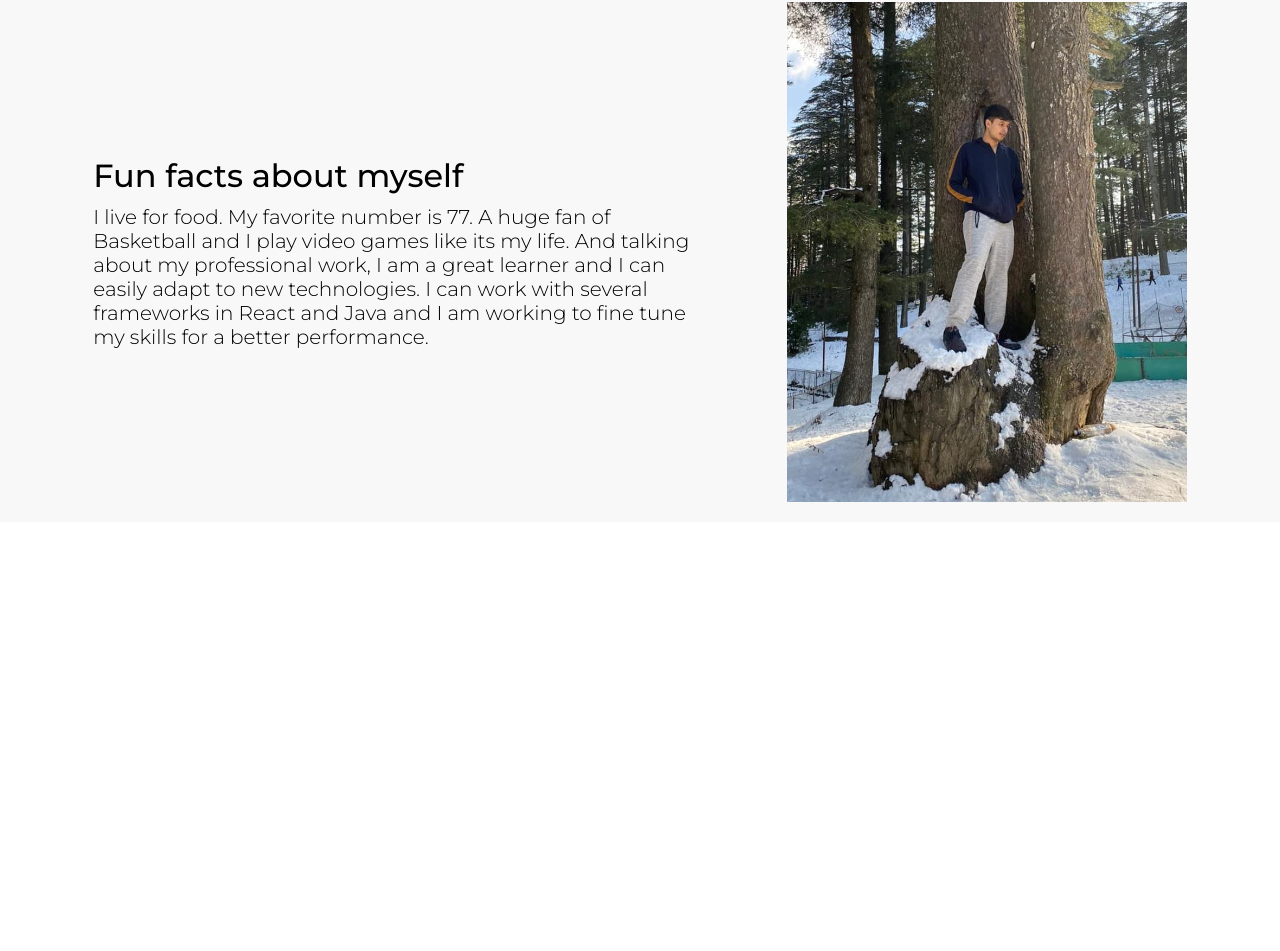
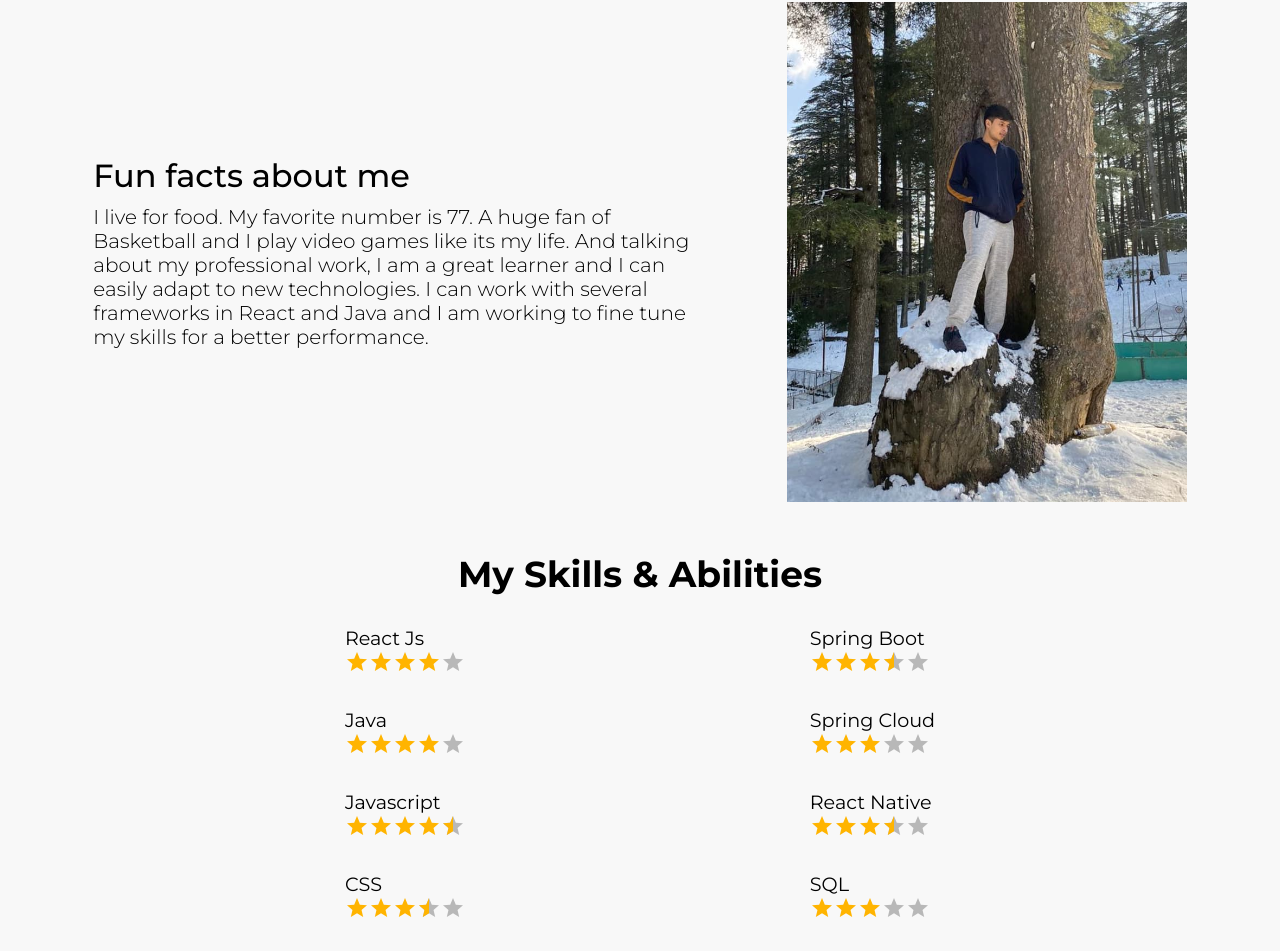
Before and after one commit to anirudhmahajan77/personal-portfolio-website, a React (Create React App) app: page / in a window 1280 px wide. Shown: the part 754-1705 px from the top of the page. Before the commit the page ends 1276 px from the top, so only its background shows below. Built offline with nearby package versions, Linux system fonts and the light colour scheme.

Commit message:
Added a skills section

```diff
--- a/package.json
+++ b/package.json
@@ -6,6 +6,7 @@
     "@babel/runtime": "7.0.0-beta.55",
     "@material-ui/core": "^4.11.4",
     "@material-ui/icons": "^4.11.2",
+    "@material-ui/lab": "^4.0.0-alpha.58",
     "@testing-library/jest-dom": "^5.11.4",
     "@testing-library/react": "^11.1.0",
     "@testing-library/user-event": "^12.1.10",
--- a/src/App.js
+++ b/src/App.js
@@ -2,6 +2,7 @@ import Header from './Components/Header';
 import "./Stylesheets/App.css";
 import Hero from './Components/Hero';
 import About from './Components/About';
+import Skills from './Components/Skills';
 
 function App() {
   return (
@@ -9,6 +10,7 @@ function App() {
       <Header />
       <Hero />
       <About />
+      <Skills />
     </div>
   );
 }
--- a/src/Components/About.js
+++ b/src/Components/About.js
@@ -8,7 +8,7 @@ class About extends React.Component {
             <div className="aboutHolder">
                 <div className="aboutData">
                     <div>
-                        <h2 className="aboutHeadline">Fun facts about myself</h2>
+                        <h2 className="aboutHeadline">Fun facts about me</h2>
                     </div>
                     <div>
                         <p className="aboutDescription">I live for food. My favorite number is 77. A huge fan of Basketball and I play video games like its my life.
--- /dev/null
+++ b/src/Components/Skills.js
@@ -0,0 +1,78 @@
+import React from 'react';
+import "../Stylesheets/Skills.css";
+import Rating from '@material-ui/lab/Rating';
+
+class Skills extends React.Component {
+
+    constructor() {
+        super();
+        this.state = {
+            skillsOne: [
+                {
+                    "name": "React Js",
+                    "rating": 4.0
+                },
+                {
+                    "name": "Java",
+                    "rating": 4.0
+                },
+                {
+                    "name": "Javascript",
+                    "rating": 4.5
+                },
+                {
+                    "name": "CSS",
+                    "rating": 3.5
+                }
+            ],
+            skillsTwo: [
+                {
+                    "name": "Spring Boot",
+                    "rating": 3.5
+                },
+                {
+                    "name": "Spring Cloud",
+                    "rating": 3.0
+                },
+                {
+                    "name": "React Native",
+                    "rating": 3.5
+                },
+                {
+                    "name": "SQL",
+                    "rating": 3.0
+                }
+            ]
+        }
+    }
+
+    render() {
+        return (
+            <div className="skillSection">
+                <div className="skillTitle">
+                    <h2>My Skills &amp; Abilities</h2>
+                </div>
+                <div className="skillHolder">
+                    <div className="skills">
+                    {this.state.skillsOne.map((skill) => {
+                        return (<div className="singleSkill">
+                            <p className="skillName">{skill.name}</p>
+                            <Rating name="read-only" precision={0.5} value={skill.rating} readOnly size="medium" />
+                        </div>)
+                    })}
+                    </div>
+                    <div>
+                    {this.state.skillsTwo.map((skill) => {
+                        return (<div className="singleSkill">
+                            <p className="skillName">{skill.name}</p>
+                            <Rating name="read-only" precision={0.5} value={skill.rating} readOnly size="medium" />
+                        </div>)
+                    })}
+                    </div>
+                </div>
+            </div>
+        )
+    }
+}
+
+export default Skills;
--- a/src/Stylesheets/App.css
+++ b/src/Stylesheets/App.css
@@ -2,7 +2,6 @@
 *{
     margin: 0;
     padding: 0;
-
 }
 .App{
     background-color: #f8f8f8;
--- /dev/null
+++ b/src/Stylesheets/Skills.css
@@ -0,0 +1,33 @@
+.skillSection{
+    display: flex;
+    flex-direction: column;
+    align-items: center;
+    width: 100%;
+    margin-top: 30px;
+}
+.skillTitle{
+    font-family: 'Montserrat', sans-serif;
+    font-weight: 500;
+    font-size: 24px;
+}
+.skillHolder{
+    display: flex;
+    flex-direction: row;
+    justify-content: space-evenly;
+    align-items: center;
+    width: 100%;
+}
+.singleSkill{
+    margin: 30px 0 30px 0;
+}
+.skillName{
+    font-family: 'Montserrat', sans-serif;
+    font-weight: 400;
+    font-size: larger;
+}
+
+@media screen and (max-width: 900px) {
+    .skillTitle{
+        font-size: large;
+    }
+}
```
Also changed, not shown: 1 other file (tests, documents, lock files or other folders).
